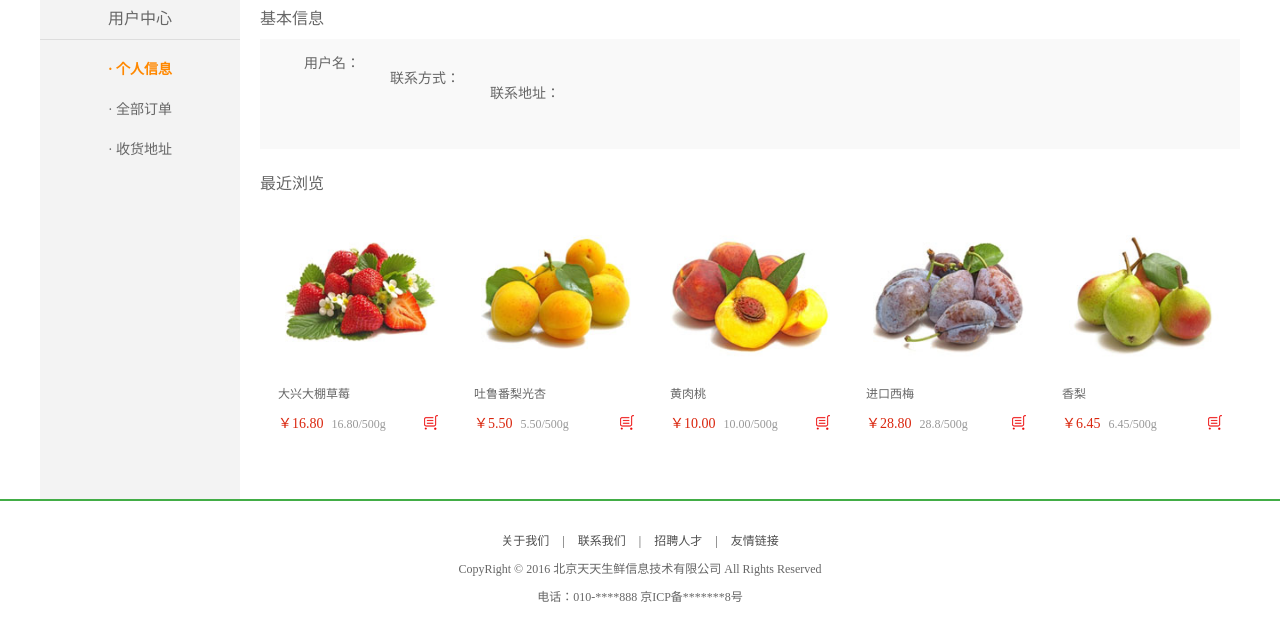
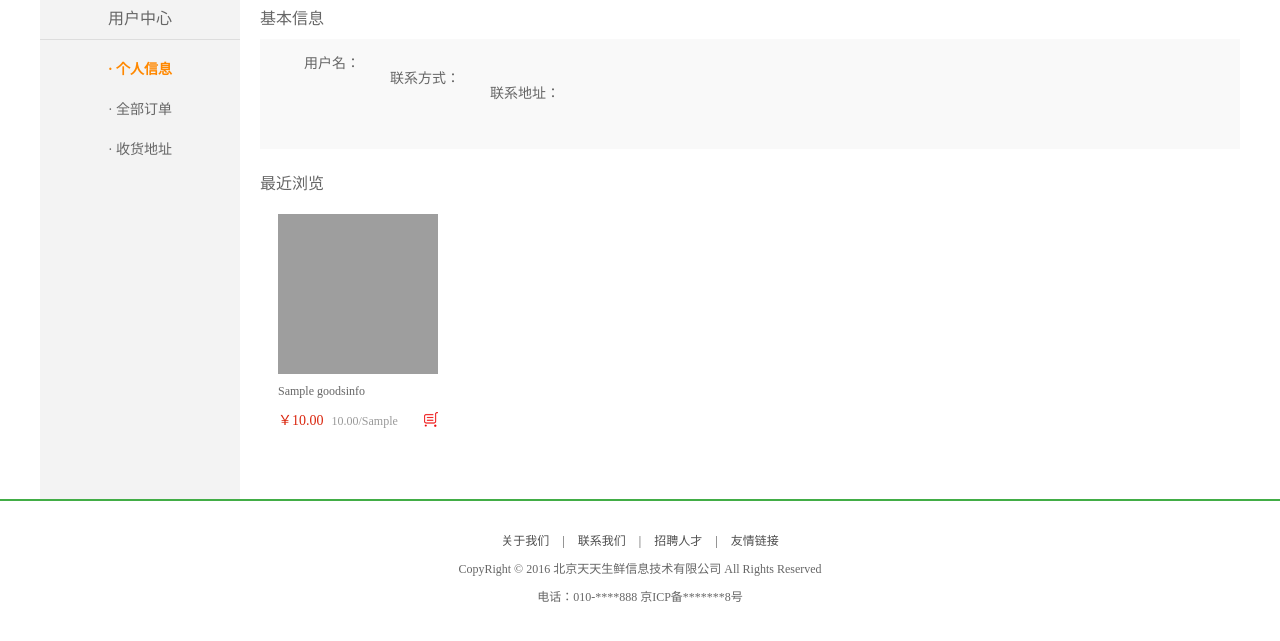
Before and after one commit to hylllllll/B2C, a Django app: template templates/df_user/user_center_info.html in a window 1280 px wide. Shown: the part 146-787 px from the top of the page. Run offline with Django 3.2, Linux system fonts and the light colour scheme; the template is opened without the code that fills it: values that come from a table or form of the project are taken from there, others are empty; tables that the repository leaves empty hold one stand-in row (values such as "Sample post"); grey boxes are pictures that could not be loaded.

Commit message:
加入最近浏览功能 修改用户中心模板--加入最近浏览的动态页面 修改全部订单，用户地址的base模板，减少base模板数量

```diff
--- a/df_goods/views.py
+++ b/df_goods/views.py
@@ -68,7 +68,7 @@ def detail(request, id):
     """一个商品的详细介绍页"""
 
     goods = GoodsInfo.objects.get(pk=id)
-    goods.gclick += goods.gclick
+    goods.gclick += 1
     goods.save()
 
     news_adv = goods.gtype.goodsinfo_set.order_by('-id')[0:2]
@@ -86,8 +86,9 @@ def detail(request, id):
     if goods_ids != '':  # 判断浏览记录是否为空（新用户没浏览过商品）
         goods_ids_list = goods_ids.split(',')  # 用逗号将字符串分割（因为存储格式为含逗号的字符串'1, 2, 3'）返回列表['1', '2', '3']
         if goods_id in goods_ids_list:
+            # print(goods_id, goods_ids_list)
             goods_ids_list.remove(goods_id)  # 如果已存在，删除，后面再加入（以保持最新）
-            goods_ids_list.append(goods_id)  # 在加到最后
+        goods_ids_list.append(goods_id)  # 在加到最后
         if len(goods_ids_list)>5:
             del goods_ids_list[5]  # 多与5个则删除第六个
         goods_ids = ','.join(goods_ids_list)  # 用','将每个元素拼接为字符串
--- a/templates/df_user/base_center.html
+++ /dev/null
@@ -1 +0,0 @@
-{% extends 'base_foot_top_search.html' %}
--- a/templates/df_user/user_center_info.html
+++ b/templates/df_user/user_center_info.html
@@ -23,55 +23,19 @@
 				<h3 class="common_title2">最近浏览</h3>
 				<div class="has_view_list">
 					<ul class="goods_type_list clearfix">
-				<li>
-					<a href="/detail/"><img src="/static/images/goods/goods003.jpg"></a>
-					<h4><a href="/detail/">大兴大棚草莓</a></h4>
-					<div class="operate">
-						<span class="prize">￥16.80</span>
-						<span class="unit">16.80/500g</span>
-						<a href="#" class="add_goods" title="加入购物车"></a>
-					</div>
-				</li>
+                        {% for goods in goods_list %}
+                        <li>
+                            <a href="/{{ goods.id }}/"><img src="/static/{{ goods.gpic }}"></a>
+                            <h4><a href="/{{ goods.id }}/">{{ goods.gtitle }}</a></h4>
+                            <div class="operate">
+                                <span class="prize">￥{{ goods.gprice }}</span>
+                                <span class="unit">{{ goods.gprice }}/{{ goods.gunit }}</span>
+                                <a href="#" class="add_goods" title="加入购物车"></a>
+                            </div>
+                        </li>
+                        {% endfor %}
 
-				<li>
-					<a href="#"><img src="/static/images/goods/goods004.jpg"></a>
-					<h4><a href="#">吐鲁番梨光杏</a></h4>
-					<div class="operate">
-						<span class="prize">￥5.50</span>
-						<span class="unit">5.50/500g</span>
-						<a href="#" class="add_goods" title="加入购物车"></a>
-					</div>
-				</li>
 
-				<li>
-					<a href="#"><img src="/static/images/goods/goods005.jpg"></a>
-					<h4><a href="#">黄肉桃</a></h4>
-					<div class="operate">
-						<span class="prize">￥10.00</span>
-						<span class="unit">10.00/500g</span>
-						<a href="#" class="add_goods" title="加入购物车"></a>
-					</div>
-				</li>
-
-				<li>
-					<a href="#"><img src="/static/images/goods/goods006.jpg"></a>
-					<h4><a href="#">进口西梅</a></h4>
-					<div class="operate">
-						<span class="prize">￥28.80</span>
-						<span class="unit">28.8/500g</span>
-						<a href="#" class="add_goods" title="加入购物车"></a>
-					</div>
-				</li>
-
-				<li>
-					<a href="#"><img src="/static/images/goods/goods007.jpg"></a>
-					<h4><a href="#">香梨</a></h4>
-					<div class="operate">
-						<span class="prize">￥6.45</span>
-						<span class="unit">6.45/500g</span>
-						<a href="#" class="add_goods" title="加入购物车"></a>
-					</div>
-				</li>
 			</ul>
 		</div>
 		</div>
--- a/templates/df_user/user_center_order.html
+++ b/templates/df_user/user_center_order.html
@@ -1,4 +1,4 @@
-{% extends 'df_user/base_center.html' %}
+{% extends 'base_foot_top_search.html' %}
 
 {% block body_center %}
 	<div class="main_con clearfix">
--- a/templates/df_user/user_center_site.html
+++ b/templates/df_user/user_center_site.html
@@ -1,4 +1,4 @@
-{% extends 'df_user/base_center.html' %}
+{% extends 'base_foot_top_search.html' %}
 {% block body_center %}
 	<div class="main_con clearfix">
 		<div class="left_menu_con clearfix">
```
Also changed, not shown: df_user/views.py (+12 -1 lines).
